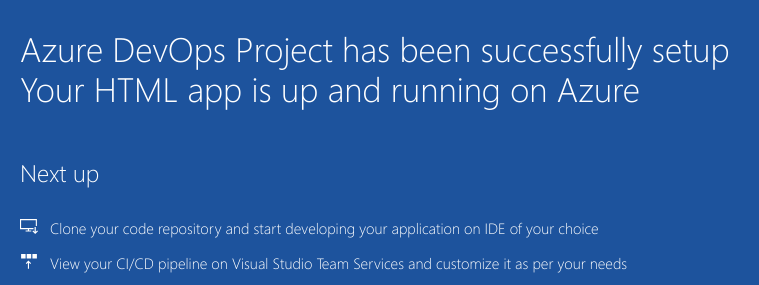
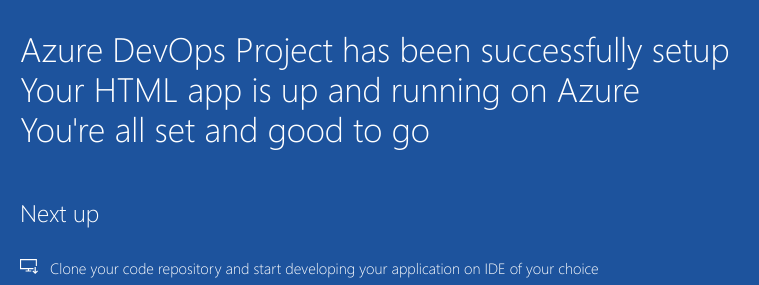
Before and after one commit to Nilayan-Banerjee/GitConflictAssignment, a plain HTML site: page index.html in a window 1280 px wide. Shown: the part 442-727 px from the top of the page, 205-964 px from the left. Drawn offline with Linux system fonts and the light colour scheme.

Commit message:
Change in feature/Branch2

```diff
--- a/index.html
+++ b/index.html
@@ -21,6 +21,7 @@
                 <div class="success-text">Success!</div>
                 <div class="description line-1"> Azure DevOps Project has been successfully setup</div>
                 <div class="description line-2"> Your HTML app is up and running on Azure</div>
+                <div class="description line-4"> You're all set and good to go</div>
                 <div class="next-steps-container">
                     <div class="next-steps-header">Next up</div>
                     <div class="next-steps-body">
```
